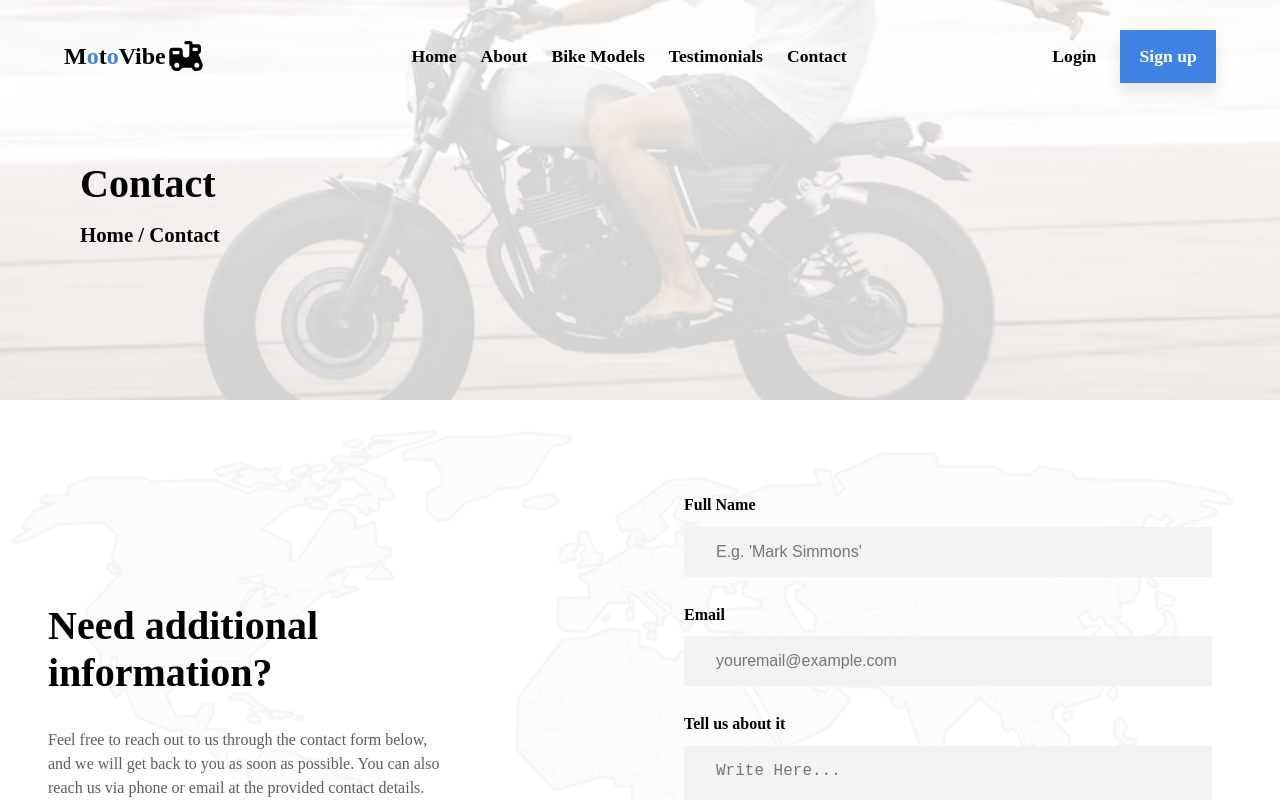
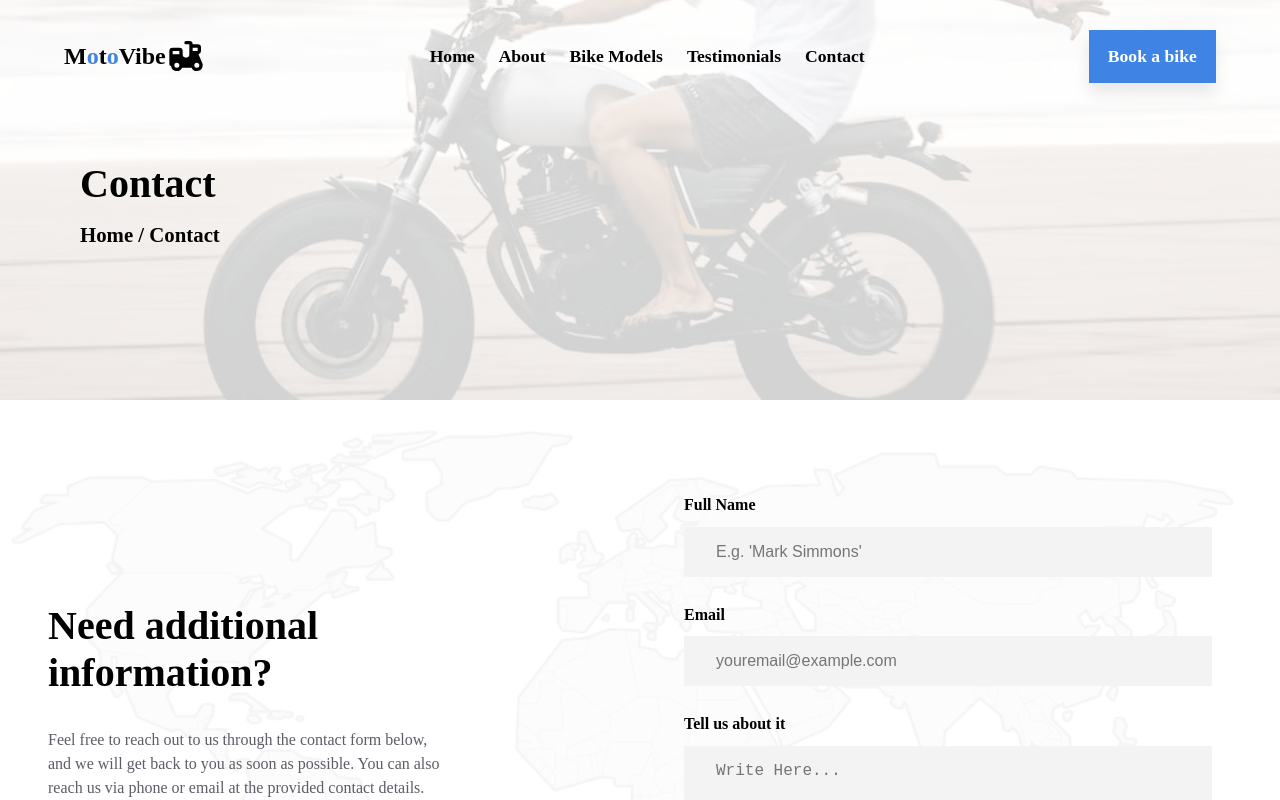
Before and after one commit to OnigiriKing/moto-vibe, a React (Create React App) app: page /Contact in a window 1280 px wide. Shown: the top 800 px of the page. Built offline with nearby package versions, Linux system fonts and the light colour scheme.

Commit message:
Replaced placeholder acc links with booking nav

```diff
--- a/src/components/DropMenu/DropMenu.jsx
+++ b/src/components/DropMenu/DropMenu.jsx
@@ -31,9 +31,8 @@ export default function DropMenu() {
       <Link to={"/Contact"} onClick={handleClick}>
         Contact
       </Link>
-      <div className="drop-menu-register">
-        <Link to={"/"} children="Login" />
-        <Link to={"/"} children="Sign up" />
+      <div className="drop-menu-booking">
+        <Link to="/#home-request" onClick={handleClick}>Book a bike</Link>
       </div>
     </div>
   );
--- a/src/components/DropMenu/_dropMenuStyle.scss
+++ b/src/components/DropMenu/_dropMenuStyle.scss
@@ -35,7 +35,7 @@
     transition: 0.5s ease-in-out;
 }
 
-.drop-menu-register {
+.drop-menu-booking {
   display: flex;
   gap: 2rem;
   margin-top: 1rem;
--- a/src/components/NavBar/NavBar.jsx
+++ b/src/components/NavBar/NavBar.jsx
@@ -17,9 +17,8 @@ export default function NavBar() {
           <Link to={"/Reviews"} children="Testimonials" />
           <Link to={"/Contact"} children="Contact" />
         </div>
-        <div className="login-register">
-          <Link to={"/"} children="Login" />
-          <Link to={"/"} children="Sign up" />
+        <div className="nav-booking">
+          <Link to="/#home-request">Book a bike</Link>
         </div>
         <div
           className="nav-menu-btn"
--- a/src/components/NavBar/_navBarStyle.scss
+++ b/src/components/NavBar/_navBarStyle.scss
@@ -52,19 +52,13 @@
     }
   }
 
-  .login-register {
+  .nav-booking {
     display: flex;
     gap: 1.5rem;
     align-items: center;
 
 
-    a:first-child {
-      &:hover {
-        color: $primColor;
-      }
-    }
-
-    a:nth-child(2) {
+    a {
       @include button-style;
     }
   }
@@ -75,7 +69,7 @@
   }
 
   @media (max-width: $navBarWidth) {
-  .login-register, .nav-menu {
+  .nav-booking, .nav-menu {
     display: none;
   }
   .nav-menu-btn {
--- a/src/pages/homePage/HomePage.js
+++ b/src/pages/homePage/HomePage.js
@@ -1,6 +1,15 @@
 import HomeComp from "components/HomeComp";
+import { useEffect } from "react";
+import { useLocation } from "react-router-dom";
 
 export default function HomePage() {
+    const location = useLocation();
+
+    useEffect(() => {
+      if (location.hash === "#home-request") {
+        document.getElementById("home-request")?.scrollIntoView();
+      }
+    }, [location]);
 
     return (
       <>
```
Also changed, not shown: src/dist/style.css, 1 other file (tests, documents, lock files or other folders).
